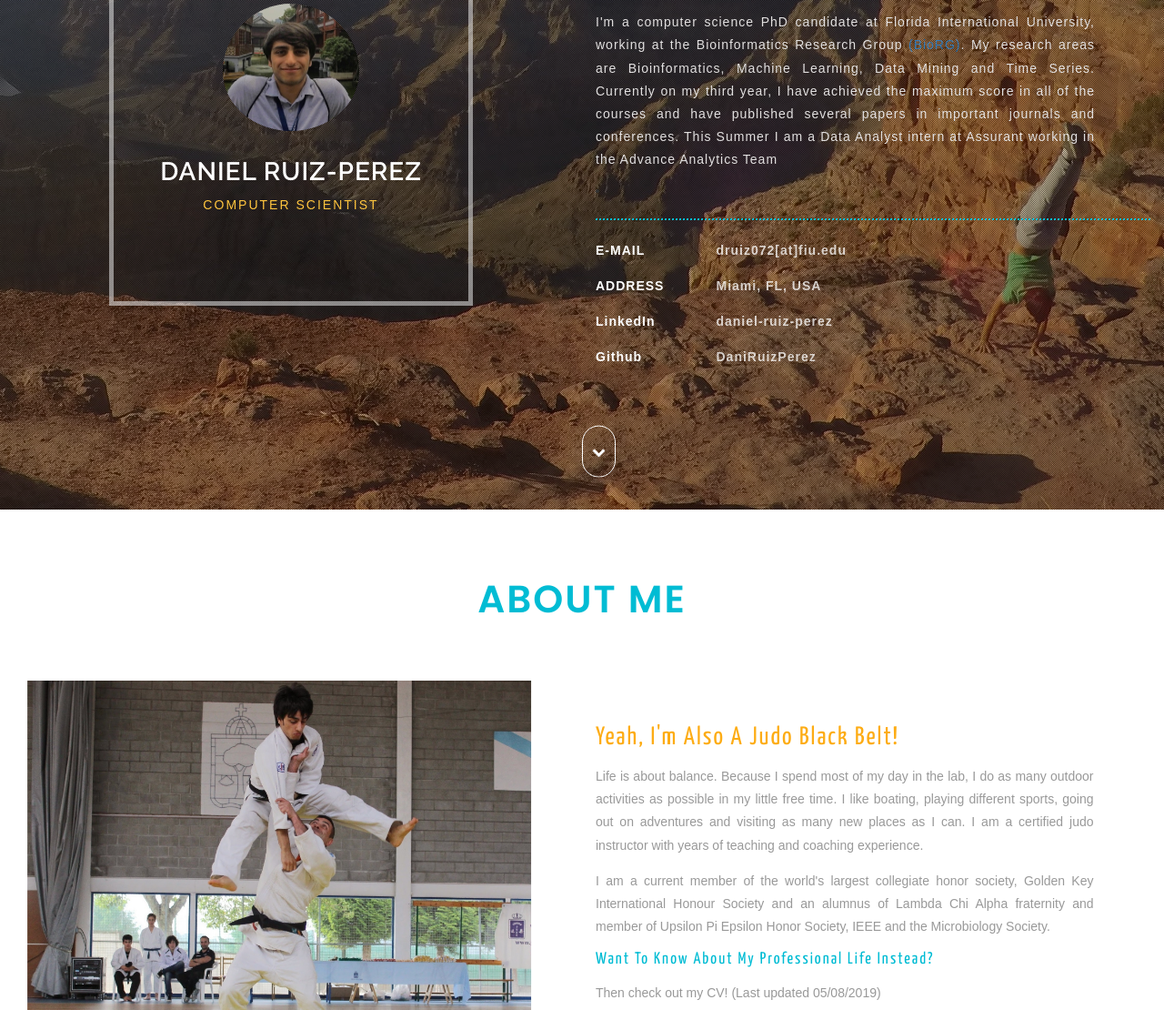
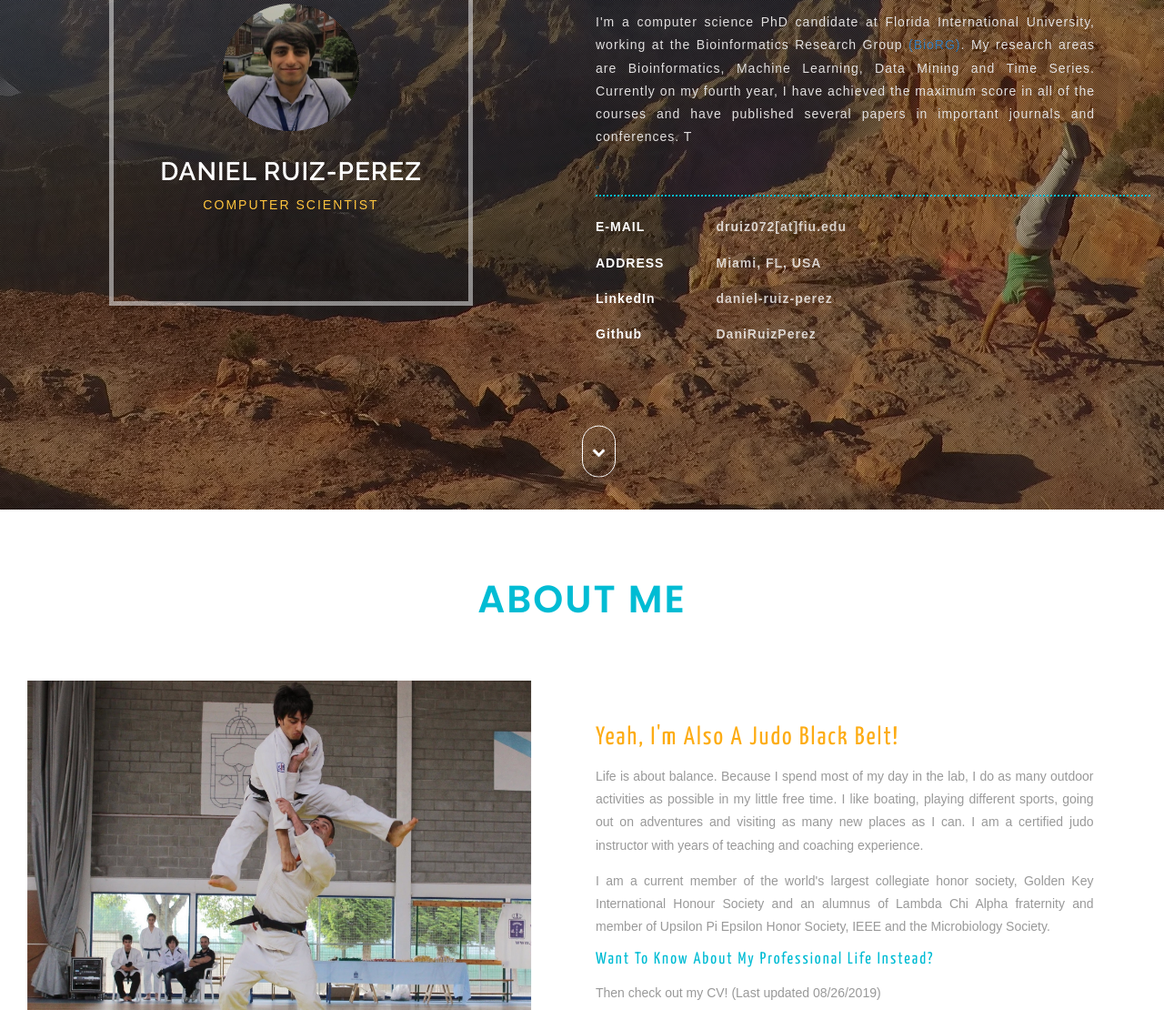
Before and after one commit to DaniRuizPerez/DaniRuizPerez.github.io, a plain HTML site: page index.html in a window 1280 px wide. Shown: the part 190-1300 px from the top of the page at 91% size. Drawn offline with Linux system fonts and the light colour scheme; a script that the page names is missing.

Commit message:
Updated CV

```diff
--- a/index.html
+++ b/index.html
@@ -71,7 +71,7 @@ Smartphone Compatible web template, free webdesigns for Nokia, Samsung, LG, Sony
 			<div class="col-md-6 w3-banner-grid-right">
 			<div class="w3-banner-text" align="justify">
 				<h3>Who am I?</h3>
-				<p>I'm a computer science PhD candidate at Florida International University, working at the Bioinformatics Research Group <a href="http://biorg.cs.fiu.edu/index.html" target="blank">(BioRG)</a>. My research areas are Bioinformatics, Machine Learning, Data Mining and Time Series. Currently on my third year, I have achieved the maximum score in all of the courses and have published several papers in important journals and conferences. This Summer I am a Data Analyst intern at Assurant working in the Advance Analytics Team<li/p>
+				<p>I'm a computer science PhD candidate at Florida International University, working at the Bioinformatics Research Group <a href="http://biorg.cs.fiu.edu/index.html" target="blank">(BioRG)</a>. My research areas are Bioinformatics, Machine Learning, Data Mining and Time Series. Currently on my fourth year, I have achieved the maximum score in all of the courses and have published several papers in important journals and conferences. T<li/p>
 			</div>
 				<div class=" w3-right-addres-1">
 				<ul class="address">
@@ -135,7 +135,7 @@ Smartphone Compatible web template, free webdesigns for Nokia, Samsung, LG, Sony
 	<p>I am a current member of the world's largest collegiate honor society, Golden Key International Honour Society and an alumnus of Lambda Chi Alpha fraternity and member of Upsilon Pi Epsilon Honor Society, IEEE and the Microbiology Society. </p>
 
 					<h5>Want to know about my professional life instead?</h5>
-	<p>Then check out my CV! (Last updated 05/08/2019) </p>
+	<p>Then check out my CV! (Last updated 08/26/2019) </p>
 
 
 
```
Also changed, not shown: 1 other file.
